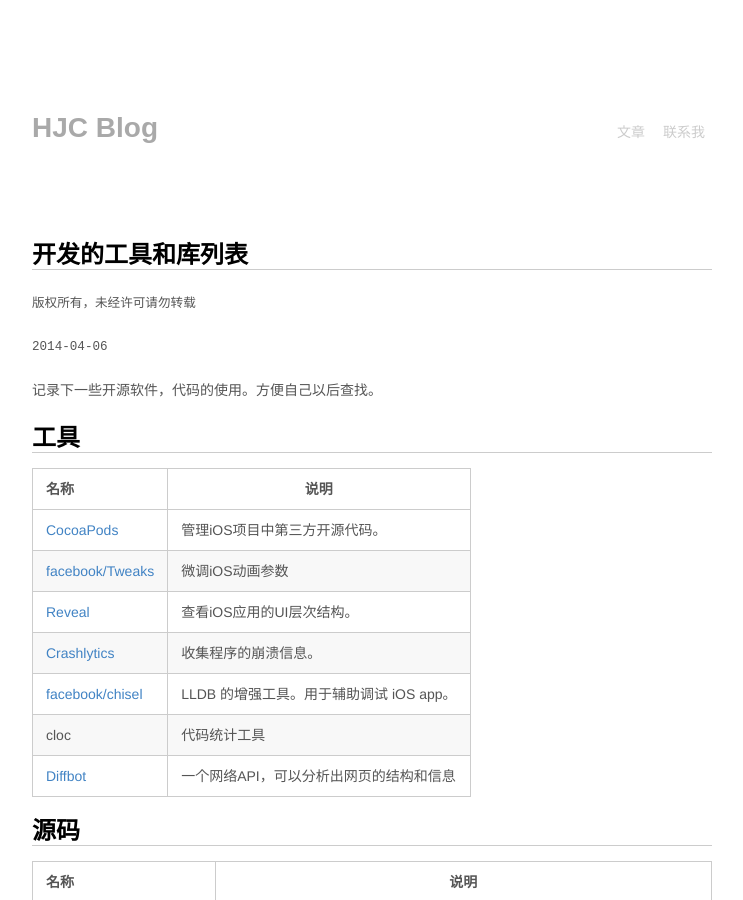
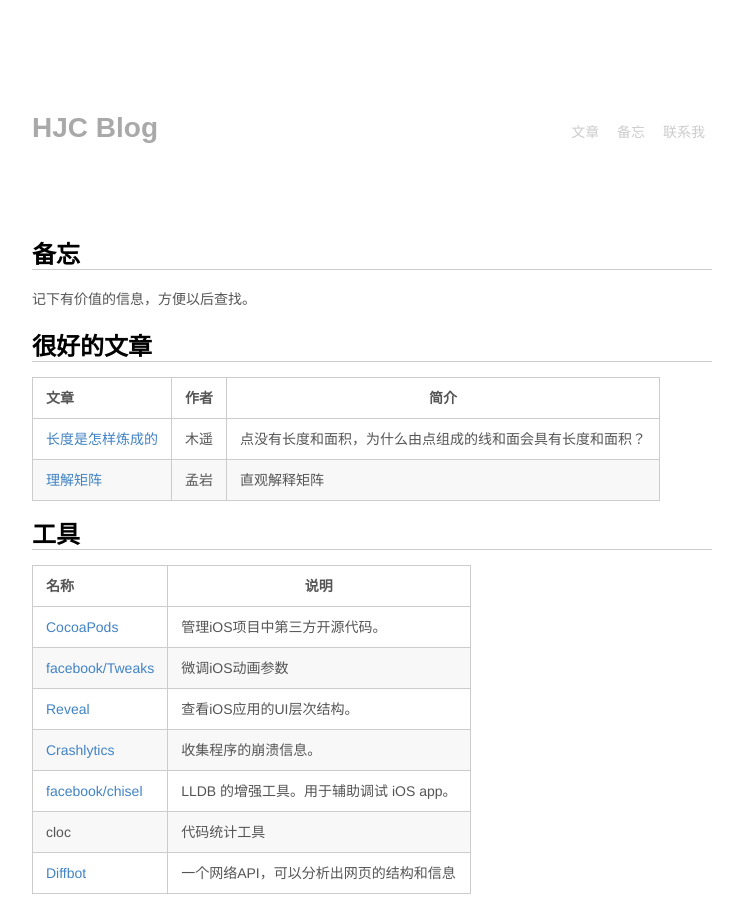
Before and after one commit to jzpangpang/hjcapple.github.com, a Jekyll site: the page built from mark.markdown, in a window 1280 px wide and 900 px high. Shown: the whole window, without its empty margins (268-1011 px from the left). Built offline with Jekyll 4.4.1, drawn with Linux system fonts in a browser that asks for light colours; nearby versions of some CDN libraries; Markdown is read by kramdown in place of the engine named in the settings.

Commit message:
增加备忘这个快捷导航栏

```diff
--- a/_config.yml
+++ b/_config.yml
@@ -12,5 +12,7 @@
 navigations:
   - title: 文章
     href: /index.html
+  - title: 备忘
+    href: /mark.html
   - title: 联系我
     href: /about.html
--- a/_posts/2014-04-06-tools-libs.md
+++ b/mark.markdown
@@ -1,11 +1,16 @@
 ---
-title: 开发的工具和库列表
-layout: post
-published: true
-
+title: 备忘
+layout: page
 ---
 
-记录下一些开源软件，代码的使用。方便自己以后查找。
+记下有价值的信息，方便以后查找。
+
+## 很好的文章
+
+| 文章           | 作者 | 简介
+|:--------------		|--------|-----
+| [长度是怎样炼成的](http://songshuhui.net/archives/13480) | 木遥 | 点没有长度和面积，为什么由点组成的线和面会具有长度和面积？
+| [理解矩阵](http://blog.csdn.net/myan/article/details/647511) | 孟岩 | 直观解释矩阵
 
 ## 工具
 
```
